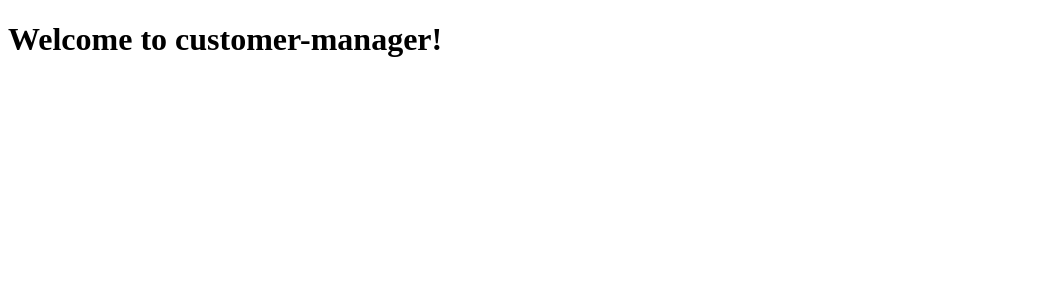
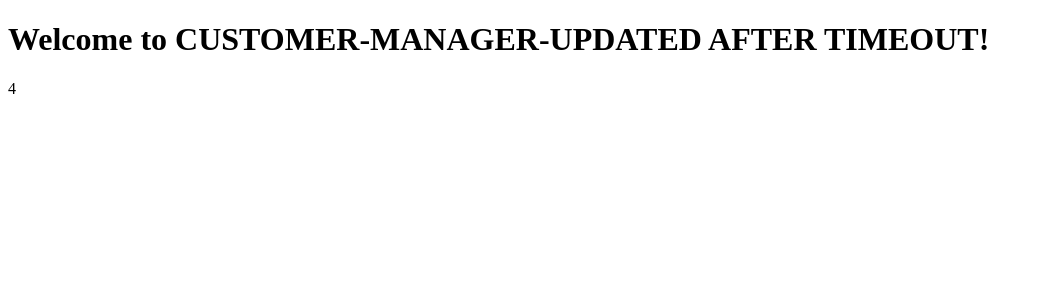
Before and after one commit to Michalkoz/customer-manager, an Angular app: page / in a window 1280 px wide. Shown: the top 300 px of the page, without its empty margins (0-1042 px from the left). Built offline with nearby package versions, Linux system fonts and the light colour scheme.

Commit message:
first commit

```diff
--- a/src/app/app.component.ts
+++ b/src/app/app.component.ts
@@ -5,12 +5,21 @@ import { RouterOutlet } from '@angular/router';
   selector: 'app-root',
   imports: [RouterOutlet],
   template: `
-    <h1>Welcome to {{title}}!</h1>
-
+    <h1>Welcome to {{title.toUpperCase()}}!</h1>
+    {{3+1}}
     <router-outlet />
   `,
   styles: [],
 })
 export class AppComponent {
-  title = 'customer-manager';
+  title: string = 'customer-manager';
+
+  constructor() {
+    setTimeout(
+      () => {
+        this.title = 'customer-manager-updated after timeout';
+            },
+            3000);
+  }
+
 }
```
Also changed, not shown: sandbox/example.ts (added, +17 -0 lines).
